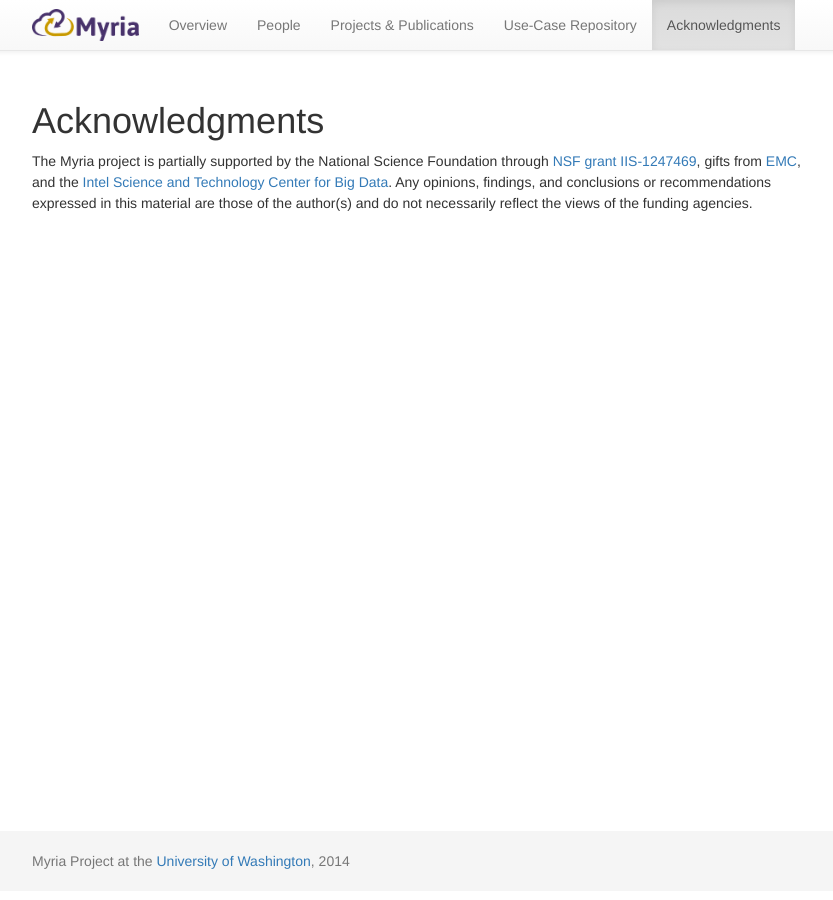
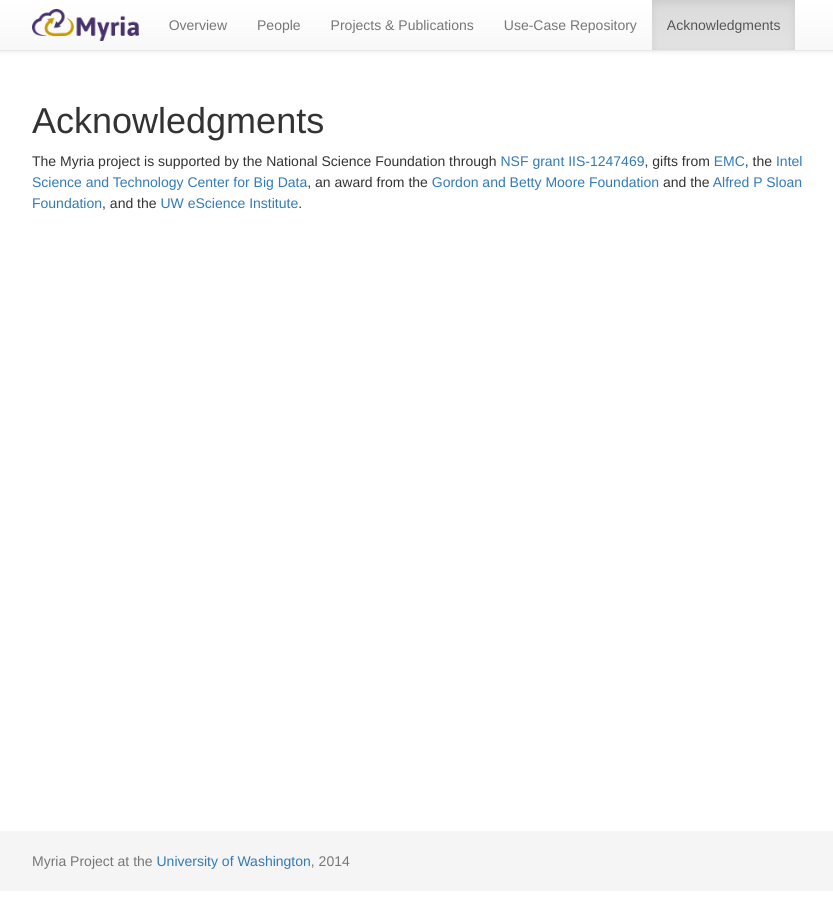
Before and after one commit to uwescience/myria-website, a Jekyll site: the page built from acknowledgments.markdown, in a window 1280 px wide. Shown: the whole page, without its empty margins (213-1046 px from the left). Built offline with Jekyll 4.4.1, drawn with Linux system fonts in a browser that asks for light colours; nearby versions of some CDN libraries; Markdown is read by kramdown in place of the engine named in the settings.

Commit message:
Update acknowledgments.markdown
updated with complete acknowledgements as of 6/17/14

```diff
--- a/acknowledgments.markdown
+++ b/acknowledgments.markdown
@@ -7,4 +7,5 @@
 
 # Acknowledgments
 
-The Myria project is partially supported by the National Science Foundation through [NSF grant IIS-](http://www.nsf.gov/awardsearch/showAward.do?AwardNumber=1247469)[1247469](https://www.fastlane.nsf.gov/researchadmin/viewProposalStatusDetails.do?propId=1247469&amp;performOrg=U of Washington "View Status for Proposal Number 1247469"), gifts from [EMC](http://www.emc.com), and the [Intel Science and Technology Center for Big Data](http://istc-bigdata.org). Any opinions, findings, and conclusions or recommendations expressed in this material are those of the author(s) and do not necessarily reflect the views of the funding agencies.
+The Myria project is supported by the National Science Foundation through [NSF grant IIS-1247469](http://www.nsf.gov/awardsearch/showAward.do?AwardNumber=1247469),
+gifts from [EMC](http://www.emc.com/), the [Intel Science and Technology Center for Big Data](http://istc-bigdata.org/), an award from the [Gordon and Betty Moore Foundation](http://www.moore.org/) and the [Alfred P Sloan Foundation](http://www.sloan.org/), and the [UW eScience Institute](http://escience.washington.edu/).
```
